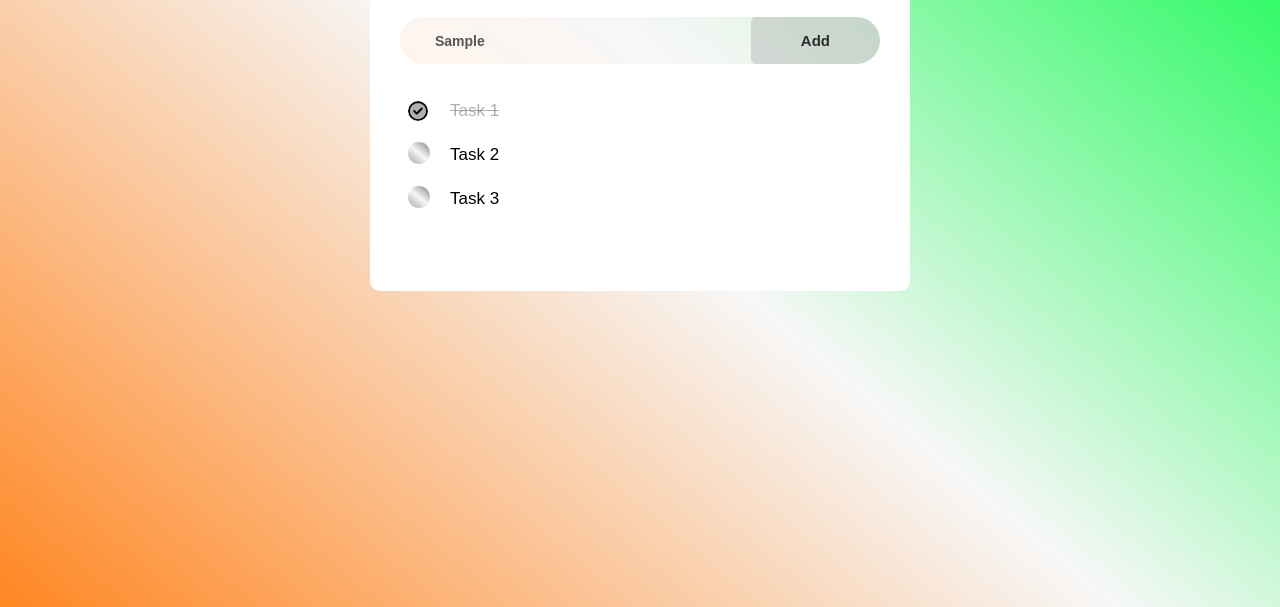
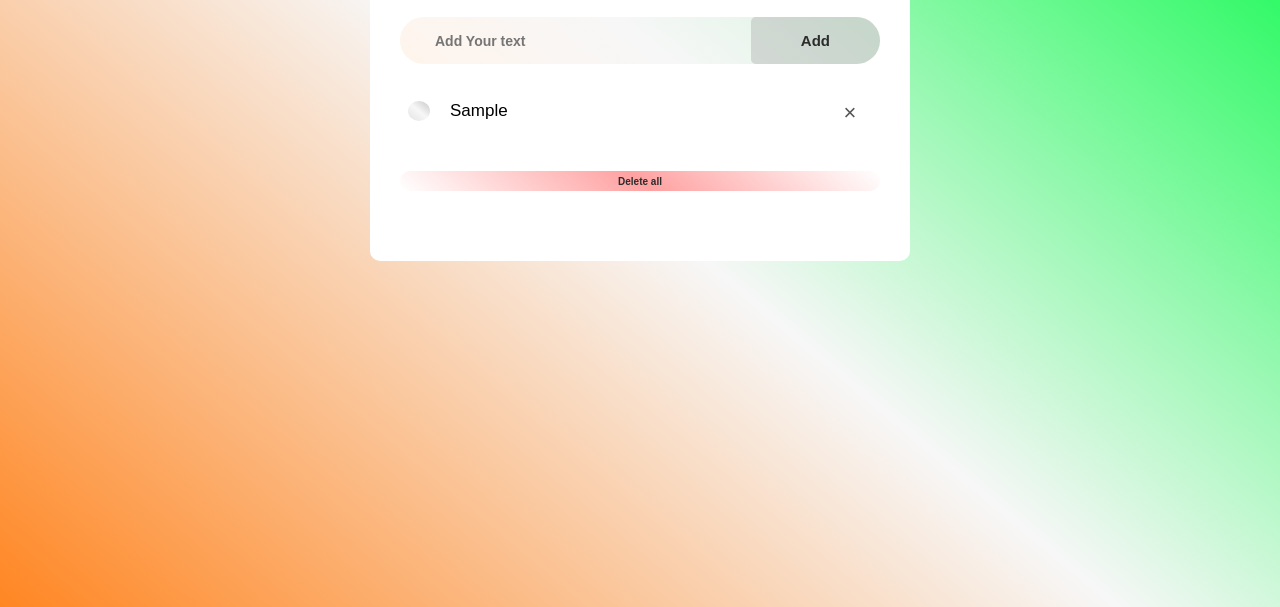
Before and after one commit to justimagine1016/to-do-list.github.io, a plain HTML site: page index.html in a window 1280 px wide. Both pictures are taken after typing "Sample" into the empty fields and a click on the button "Add". Shown: the part 193-800 px from the top of the page. Drawn offline with Linux system fonts and the light colour scheme.

Commit message:
almost done

```diff
--- a/index.html
+++ b/index.html
@@ -11,15 +11,16 @@
         <div class="todo-app">
             <h2> To-Do List <img src="img/Gartoon-Team-Gartoon-Misc-Gtk-Edit.svg" alt=""></h2>
             <div class="row">
-                <input type="text" id="input-box" placeholder="Add Your text">
-                <button>Add</button>
+                <input type="text" id="input-box"  placeholder="Add Your text">
+                <button onclick="addTask();">Add
+                </button>
             </div>
             <ul id="list-container">
-                <li class="checked">Task 1</li>
-                <li>Task 2</li>
-                <li>Task 3</li>
             </ul>
+            <button class="delete-all", onclick="deleteAll()">Delete all</button>
         </div>
+
     </div>
+<script src="script.js"></script>
 </body>
 </html>
--- a/script.js
+++ b/script.js
@@ -0,0 +1,42 @@
+const inputBox = document.getElementById("input-box");
+const listContainer = document.getElementById("list-container");
+
+function addTask() {
+  if (inputBox.value === "") {
+    alert("You must write something!");
+  } else {
+    let li = document.createElement("li");
+    li.innerHTML = inputBox.value;
+    listContainer.appendChild(li);
+    let span = document.createElement("span");
+    span.innerHTML = "\u00d7";
+    li.appendChild(span);
+  }
+  inputBox.value = "";
+  saveData();
+}
+
+listContainer.addEventListener(
+  "click",
+  function (e) {
+    if (e.target.tagName === "LI") {
+      e.target.classList.toggle("checked");
+    } else if (e.target.tagName === "SPAN") {
+      e.target.parentElement.remove();
+      saveData();
+    }
+  },
+  false
+);
+function deleteAll() {
+  localStorage.removeItem("data");
+document.getElementById('list-container').innerHTML = "";
+}
+
+function saveData() {
+  localStorage.setItem("data", listContainer.innerHTML);
+}
+function showTask() {
+  listContainer.innerHTML = localStorage.getItem("data");
+}
+showTask();
--- a/style.css
+++ b/style.css
@@ -73,7 +73,7 @@ input{
  ul li{
   list-style: none;
   font-size : 17px;
-  padding: 12px 8px 12px 50px;
+  padding: 12px 8px 10px 50px;
   user-select: none;
   cursor: pointer;
   position: relative;
@@ -81,22 +81,22 @@ input{
  ul li::before{
   content: '';
   position: absolute;
-  height: 22px;
+  height: 20px;
   width: 22px;
   border-radius: 50%;
   background-image: url(img/circle-regular.svg) ;
   background-size: cover;
   background-position: center;
-  top:9px;
+  top : 12px;
   left : 8px;
-  border-color: orange;
-  background: linear-gradient(220deg, #7f7f7f, #f7f7f7, rgba(152, 152, 152, 0.89));
+  background: linear-gradient(220deg, #c8c7c7, #f7f7f7, rgba(225, 222, 222, 0.89));
 
  }
 
  ul li.checked {
   color: #79797996;
   text-decoration: line-through;
+  animation: bounce 2s infinite;
 }
 
 ul li.checked::before {
@@ -105,7 +105,6 @@ ul li.checked::before {
   display: inline-block;
   width: 20px;
   height: 20px;
-  animation: bounce 2s infinite;
   background-color: #79797996; /* Match tick color with the text color */
 }
 
@@ -114,6 +113,37 @@ ul li.checked::before {
     transform: translateY(2px);
   }
   50% {
-    transform: translateY(5px);
+    transform: translateY(4px);
   }
 }
+
+ul li span{
+  position: absolute;
+  right: 10px;
+  top : 4px;
+  bottom: 5px;
+  width: 40px;
+  height: 40px;
+  font-size: 22px;
+  color: #555;
+  line-height: 40px;
+  text-align : center;
+  border-radius: 50px;
+}
+
+ul li span:hover{
+  background: #edeef0;
+}
+
+.delete-all{
+  margin-top: 40px;
+  padding: 10px;
+  display: flex;
+  width: 100%;
+  height: 5px;
+  align-items: center;
+  justify-content: center;
+  border-radius: 15px;
+  font-size: 10px;
+  background: linear-gradient(220deg, #ffffff10, #ff7373ab, rgba(255, 255, 255, 0.216));
+}
```
